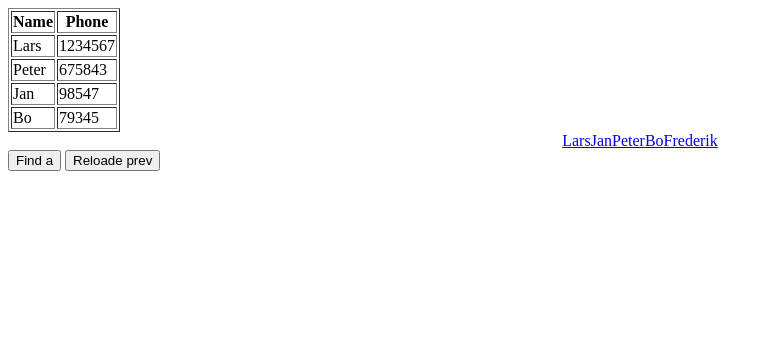
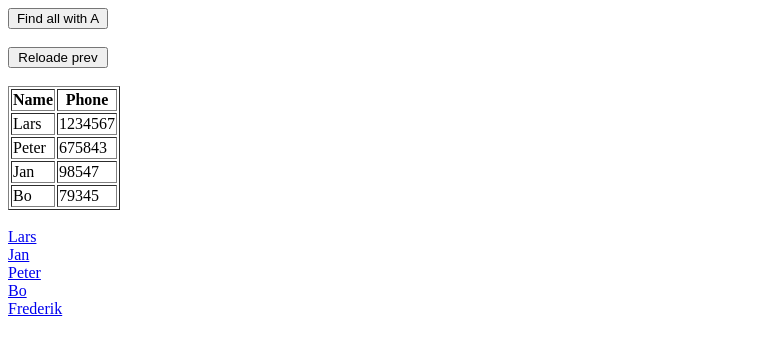
Before and after one commit to PetersenAndreas/Flow2Week2, a plain HTML site: page Tir-03-03-2020/html.html in a window 1280 px wide. Shown: the whole page, without its empty margins (0-773 px from the left). Drawn offline with Linux system fonts and the light colour scheme.

Commit message:
Made some small changes to the html. Couldn't stand the looks of it

```diff
--- a/Tir-03-03-2020/JS_Exercises_Period2Day-1.js
+++ b/Tir-03-03-2020/JS_Exercises_Period2Day-1.js
@@ -84,7 +84,7 @@ console.log();
 //4b
 console.log("//4b");
 let namesMap = names.map(function(element) {
-    return "<a href=””>" + element + "</a>";
+    return "<a href=””>" + element + "</a>" + "<br>";
 }).join("");
 console.log("<nav>" + namesMap + "</nav>");
 console.log();
@@ -109,13 +109,19 @@ console.log(insertIntoTable(namesAndPhone));
 console.log();
 
 //4d
-console.log("//4d - Se HTML og indkommenter document.blablabla");
+console.log("//4d - Se HTML og indkommenter document.blablabla, hvis udkommenteret");
 document.getElementById("myDiv1").innerHTML = insertIntoTable(namesAndPhone); //Den kommer med en eller anden fejl uden grund :/
 document.getElementById("myDiv2").innerHTML = "<nav>" + namesMap + "</nav>";
 console.log();
+/*
+Fejlen kommer fordi den ikke kan se document.getBlabla, når den ikke
+køre i et browser vindue, da disse ikke er loadet.
+Dette gør sig også gældende for de næste funktioner, som gør brug af document.Blablabla
+En workaround er at kigge på konsollen i et browser vindue.
+*/
 
 //4e
-console.log("//4e - Se HTML og indkommenter document.blabla")
+console.log("//4e - Se HTML og indkommenter document.blabla, hvis udkommenteret")
 
 function nameName(name) {
     return name.name.includes("a" || "A");
--- a/Tir-03-03-2020/html.html
+++ b/Tir-03-03-2020/html.html
@@ -3,16 +3,21 @@
 
 <body>
 
+    <button id="myBtnFA" style="width: 100px;">Find all with A</button>
+    <br> <br>
+    <button id="myBtnRld" style="width: 100px;">Reloade prev</button>
+
+    <br> <br>
+
     <div id="myDiv1">
 
     </div>
 
-    <div id="myDiv2" align="center">
+    <br>
+
+    <div id="myDiv2">
 
     </div>
-
-    <button id="myBtnFA">Find a</button>
-    <button id="myBtnRld">Reloade prev</button>
 
     <script src="JS_Exercises_Period2Day-1.js"></script>
 
```
